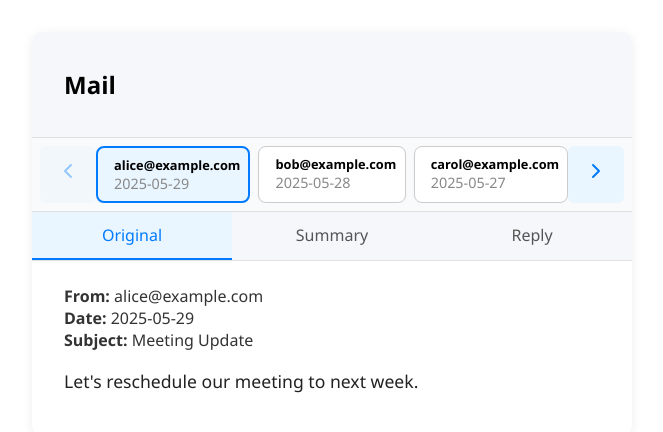
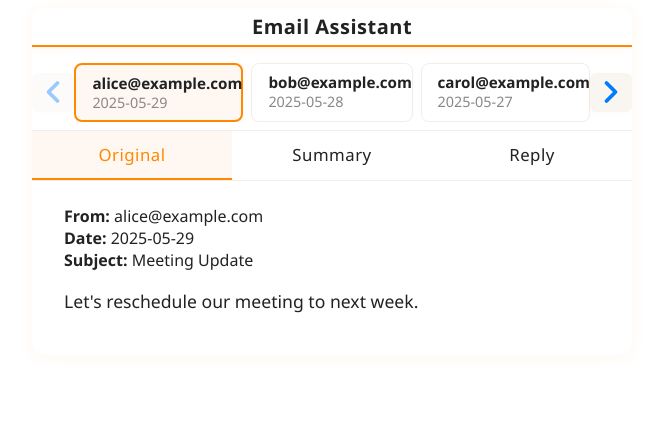
Before and after one commit to Goulstems/email-assistant, a React (Create React App) app: page / in a window 1280 px wide. Shown: the top 432 px of the page, without its empty margins (308-971 px from the left). Built offline with nearby package versions, Linux system fonts and the light colour scheme.

Commit message:
quality interface progress.

```diff
--- a/src/App.css
+++ b/src/App.css
@@ -1,11 +1,13 @@
 .App {
   max-width: 600px;
-  margin: 2rem auto;
+  margin: .5rem auto;
   font-family: 'Segoe UI', Arial, sans-serif;
   background: #fff;
-  border-radius: 10px;
-  box-shadow: 0 2px 12px rgba(0,0,0,0.07);
+  border-radius: 14px;
+  box-shadow: 0 2px 16px rgba(255, 140, 0, 0.07);
   overflow: hidden;
+  /* Remove the border so no line appears above the header */
+  border: none;
 }
 
 .App-logo {
@@ -43,30 +45,46 @@
   }
 }
 
+/* Header */
 .mail-header {
-  padding: 1rem 2rem;
-  border-bottom: 1px solid #e0e0e0;
-  background: #f5f7fa;
+  padding: 0.3rem 0.5rem;
+  border-bottom: 2px solid #ff8800; /* Thicker, more visible orange border */
+  background: #fff;
+  color: #222;
+  letter-spacing: 0.5px;
+  text-align: center;
+  margin-bottom: 0.5rem;   /* Add a little space below the header */
+  box-shadow: 0 2px 8px rgba(255, 140, 0, 0.06); /* Subtle shadow for separation */
 }
 
+.mail-header h2 {
+  margin: 0;                /* Remove default h2 margin */
+  font-size: 1.25rem;       /* Slightly smaller font for compactness */
+  font-weight: 600;
+}
+
+/* Carousel */
 .carousel-container {
   display: flex;
-  align-items: left;
-  padding: .5rem .5rem;
-  background: #f9fafb;
-  border-bottom: 1px solid #e0e0e0;
+  align-items: center;
+  padding: .5rem 0rem;
+  background: #fff;
+  border-bottom: 1px solid #f3ede7;
 }
 
 .carousel-arrow {
   flex-shrink: 0;
-  background: #e9f5ff;
+  background: #f9f5f1;
   border: none;
-  color: #007bff;
-  font-size: 1.5rem;
-  padding: 0.5rem 1rem;
+  color: #ff8800;
+  padding: 0.1rem 0.2rem;
   border-radius: 6px;
   cursor: pointer;
-  transition: background 0.2s;
+  transition: background 0.2s, box-shadow 0.2s;
+  display: flex;
+  align-items: center;
+  justify-content: center;
+  box-shadow: 0 1px 4px rgba(255, 140, 0, 0.04);
 }
 .carousel-arrow:disabled {
   opacity: 0.4;
@@ -83,32 +101,35 @@
 }
 
 .carousel-item {
-  border: 1px solid #ccc;
+  border: 1.5px solid #f3ede7;
   border-radius: 8px;
   padding: 0.5rem 1rem;
   min-width: 110px;
   background: #fff;
   cursor: pointer;
-  transition: border 0.2s, background 0.2s;
-  box-shadow: 0 1px 3px rgba(0,0,0,0.03);
+  transition: border 0.2s, background 0.2s, box-shadow 0.2s;
+  box-shadow: 0 1px 3px rgba(255, 140, 0, 0.03);
 }
 .carousel-item.selected {
-  border: 2px solid #007bff;
-  background: #e9f5ff;
+  border: 2px solid #ff8800;
+  background: #fff8f2;
+  box-shadow: 0 2px 8px rgba(255, 140, 0, 0.07);
 }
 .carousel-from {
   font-weight: bold;
-  font-size: .8em;
+  font-size: .95em;
+  color: #222;
 }
 .carousel-date {
   font-size: 0.9em;
   color: #888;
 }
 
+/* Tabs */
 .tabs {
   display: flex;
-  border-bottom: 1px solid #e0e0e0;
-  background: #f5f7fa;
+  border-bottom: 1px solid #f3ede7;
+  background: #fff;
 }
 .tab {
   flex: 1;
@@ -116,24 +137,28 @@
   text-align: center;
   cursor: pointer;
   font-weight: 500;
-  color: #555;
-  transition: background 0.2s, border-bottom 0.2s;
+  color: #222;
+  transition: background 0.2s, border-bottom 0.2s, color 0.2s;
   border-bottom: 2px solid transparent;
+  letter-spacing: 0.5px;
+  font-size: 1.05em;
 }
 .tab.active {
-  background: #e9f5ff;
-  color: #007bff;
-  border-bottom: 2px solid #007bff;
+  background: #fff8f2;
+  color: #ff8800;
+  border-bottom: 2px solid #ff8800;
 }
 
+/* Email details */
 .email-details {
   padding: 1.5rem 2rem;
+  background: #fff;
 }
 
 .email-meta {
   margin-bottom: 1rem;
   font-size: 1em;
-  color: #333;
+  color: #222;
 }
 
 .email-body {
@@ -151,22 +176,26 @@
 .ai-summary-text, .ai-reply-text {
   margin-top: 0.5rem;
   font-style: italic;
-  color: #555;
-  background: #f5f7fa;
+  color: #444;
+  background: #faf7f3;
   padding: 0.75rem 1rem;
   border-radius: 6px;
+  border: 1px solid #f3ede7;
 }
 
+/* Reply textarea and actions */
 .reply-textarea {
   width: 100%;
   min-height: 80px;
   margin-top: 1rem;
   padding: 0.75rem;
   font-size: 1em;
-  border: 1px solid #ccc;
+  border: 1.5px solid #f3ede7;
   border-radius: 6px;
   resize: vertical;
   box-sizing: border-box;
+  background: #fff;
+  color: #222;
 }
 
 .reply-actions {
@@ -182,23 +211,27 @@
   border: none;
   border-radius: 6px;
   cursor: pointer;
-  transition: background 0.2s;
+  transition: background 0.2s, color 0.2s;
 }
 
 .draft-btn {
-  background: #f5f7fa;
-  color: #555;
+  background: #faf7f3;
+  color: #222;
+  border: 1px solid #f3ede7;
 }
 
 .send-btn {
-  background: #007bff;
+  background: linear-gradient(90deg, #ff8800 60%, #ffb347 100%);
   color: #fff;
+  border: 1px solid #ff8800;
 }
 
 .draft-btn:hover {
-  background: #e0e0e0;
+  background: #f3ede7;
+  color: #222;
 }
 
 .send-btn:hover {
-  background: #0056b3;
+  background: linear-gradient(90deg, #e67300 60%, #ffb347 100%);
+  color: #fff;
 }
--- a/src/App.js
+++ b/src/App.js
@@ -1,5 +1,5 @@
 import './App.css';
-import React, { useState } from 'react';
+import React, { useState, useRef } from 'react';
 
 const mockEmails = [
   { id: 1, from: "alice@example.com", date: "2025-05-29", subject: "Meeting Update", body: "Let's reschedule our meeting to next week." },
@@ -13,28 +13,47 @@ function App() {
   const [selectedEmailIdx, setSelectedEmailIdx] = useState(0);
   const [activeTab, setActiveTab] = useState("Original");
   const [replyText, setReplyText] = useState("");
+  const carouselRef = useRef(null);
 
   const email = mockEmails[selectedEmailIdx];
+
+  // Scroll to the selected email when arrows are clicked
+  const handleArrowClick = (direction) => {
+    let newIdx = selectedEmailIdx + direction;
+    newIdx = Math.max(0, Math.min(mockEmails.length - 1, newIdx));
+    setSelectedEmailIdx(newIdx);
+
+    // Scroll the selected item into view
+    setTimeout(() => {
+      const carousel = carouselRef.current;
+      if (carousel) {
+        const selected = carousel.querySelector('.carousel-item.selected');
+        if (selected) {
+          selected.scrollIntoView({ behavior: 'smooth', inline: 'center', block: 'nearest' });
+        }
+      }
+    }, 0);
+  };
 
   return (
     <div className="App">
       <header className="mail-header">
-        <h2>Mail</h2>
+        <h2>Email Assistant</h2>
       </header>
       {/* Email carousel */}
       <div className="carousel-container">
         <button
           className="carousel-arrow"
-          onClick={() => setSelectedEmailIdx(Math.max(0, selectedEmailIdx - 1))}
+          onClick={() => handleArrowClick(-1)}
           disabled={selectedEmailIdx === 0}
           aria-label="Previous"
         >
           {/* Left Arrow SVG */}
-          <svg width="24" height="24" viewBox="0 0 24 24" fill="none">
-            <path d="M15 6l-6 6 6 6" stroke="#007bff" strokeWidth="2" strokeLinecap="round" strokeLinejoin="round"/>
+          <svg width="36" height="36" viewBox="0 0 24 24" fill="none">
+            <path d="M15 6l-6 6 6 6" stroke="#007bff" strokeWidth="2.5" strokeLinecap="round" strokeLinejoin="round"/>
           </svg>
         </button>
-        <div className="carousel-list">
+        <div className="carousel-list" ref={carouselRef}>
           {mockEmails.map((em, idx) => (
             <div
               key={em.id}
@@ -48,13 +67,13 @@ function App() {
         </div>
         <button
           className="carousel-arrow"
-          onClick={() => setSelectedEmailIdx(Math.min(mockEmails.length - 1, selectedEmailIdx + 1))}
+          onClick={() => handleArrowClick(1)}
           disabled={selectedEmailIdx === mockEmails.length - 1}
           aria-label="Next"
         >
           {/* Right Arrow SVG */}
-          <svg width="24" height="24" viewBox="0 0 24 24" fill="none">
-            <path d="M9 6l6 6-6 6" stroke="#007bff" strokeWidth="2" strokeLinecap="round" strokeLinejoin="round"/>
+          <svg width="36" height="36" viewBox="0 0 24 24" fill="none">
+            <path d="M9 6l6 6-6 6" stroke="#007bff" strokeWidth="2.5" strokeLinecap="round" strokeLinejoin="round"/>
           </svg>
         </button>
       </div>
@@ -84,7 +103,6 @@ function App() {
           <div className="ai-summary">
             <strong>AI Summary:</strong>
             <div className="ai-summary-text">
-              {/* Placeholder summary */}
               This is a summary of the email content.
             </div>
           </div>
@@ -93,7 +111,6 @@ function App() {
           <div className="ai-reply">
             <strong>AI Response:</strong>
             <div className="ai-reply-text">
-              {/* Placeholder response */}
               This is a suggested reply to the email.
             </div>
             <textarea
```
